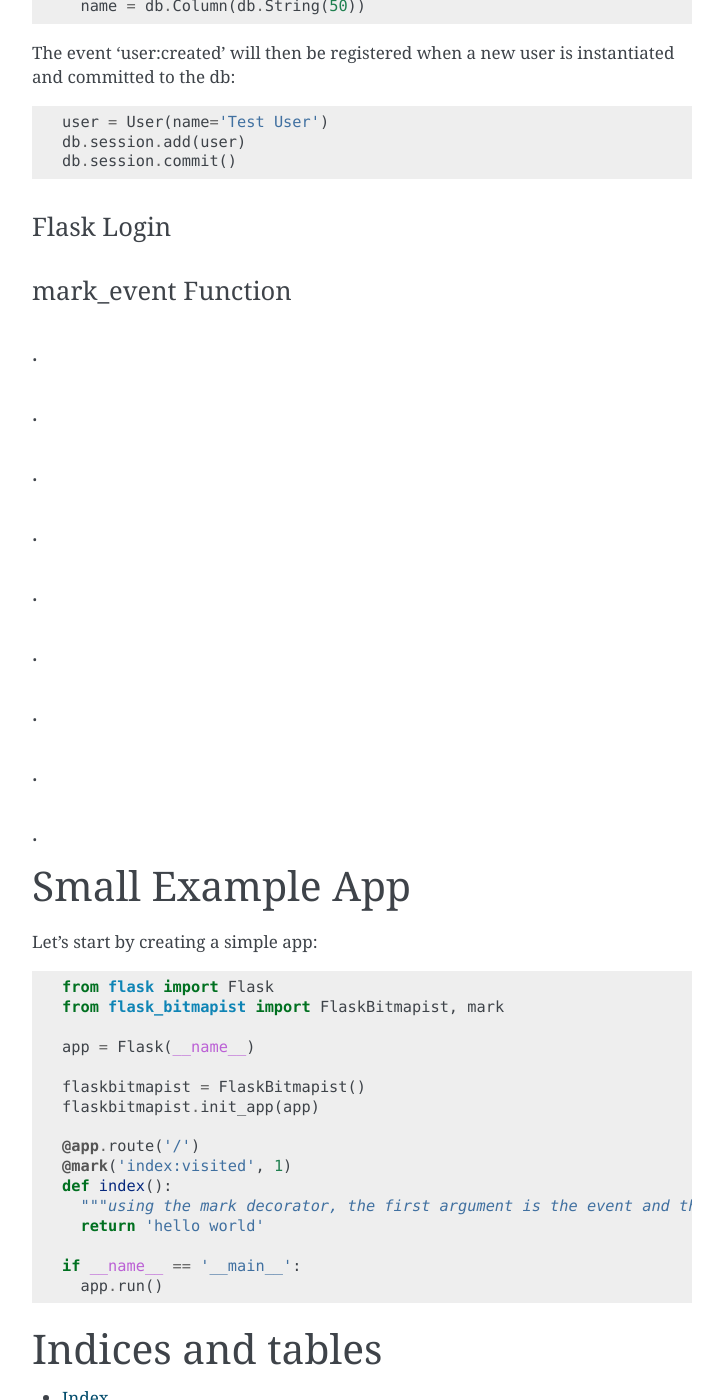
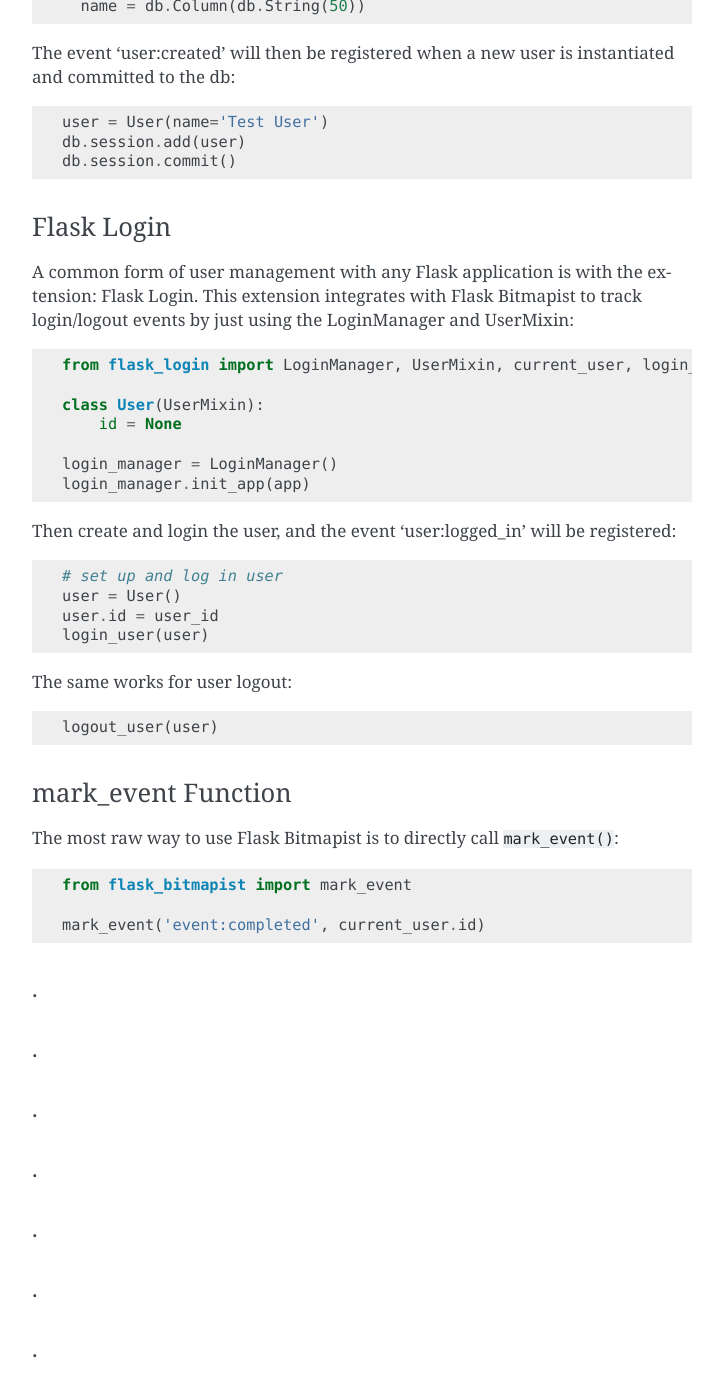
Before and after one commit to cuttlesoft/flask-bitmapist, a Sphinx documentation site: the page built from docs/index.rst, in a window 1280 px wide and 1400 px high, scrolled down 2248 px. Shown: the whole window, without its empty margins (388-1111 px from the left). Built offline with Sphinx 7.4.7, drawn with Linux system fonts in a browser that asks for light colours.

Commit message:
Finished quickstart - I think ??

```diff
--- a/docs/index.rst
+++ b/docs/index.rst
@@ -115,8 +115,38 @@ and committed to the db::
 Flask Login
 ^^^^^^^^^^^
 
+A common form of user management with any Flask application is with the
+extension: Flask Login. This extension integrates with Flask Bitmapist to track
+login/logout events by just using the LoginManager and UserMixin::
+
+  from flask_login import LoginManager, UserMixin, current_user, login_user, logout_user
+
+  class User(UserMixin):
+      id = None
+
+  login_manager = LoginManager()
+  login_manager.init_app(app)
+
+Then create and login the user, and the event 'user:logged_in' will be registered::
+
+  # set up and log in user
+  user = User()
+  user.id = user_id
+  login_user(user)
+
+The same works for user logout::
+
+  logout_user(user)
+
 mark_event Function
 ^^^^^^^^^^^^^^^^^^^
+
+The most raw way to use Flask Bitmapist is to directly call ``mark_event()``::
+
+  from flask_bitmapist import mark_event
+
+  mark_event('event:completed', current_user.id)
+
 
 .
 .
```
